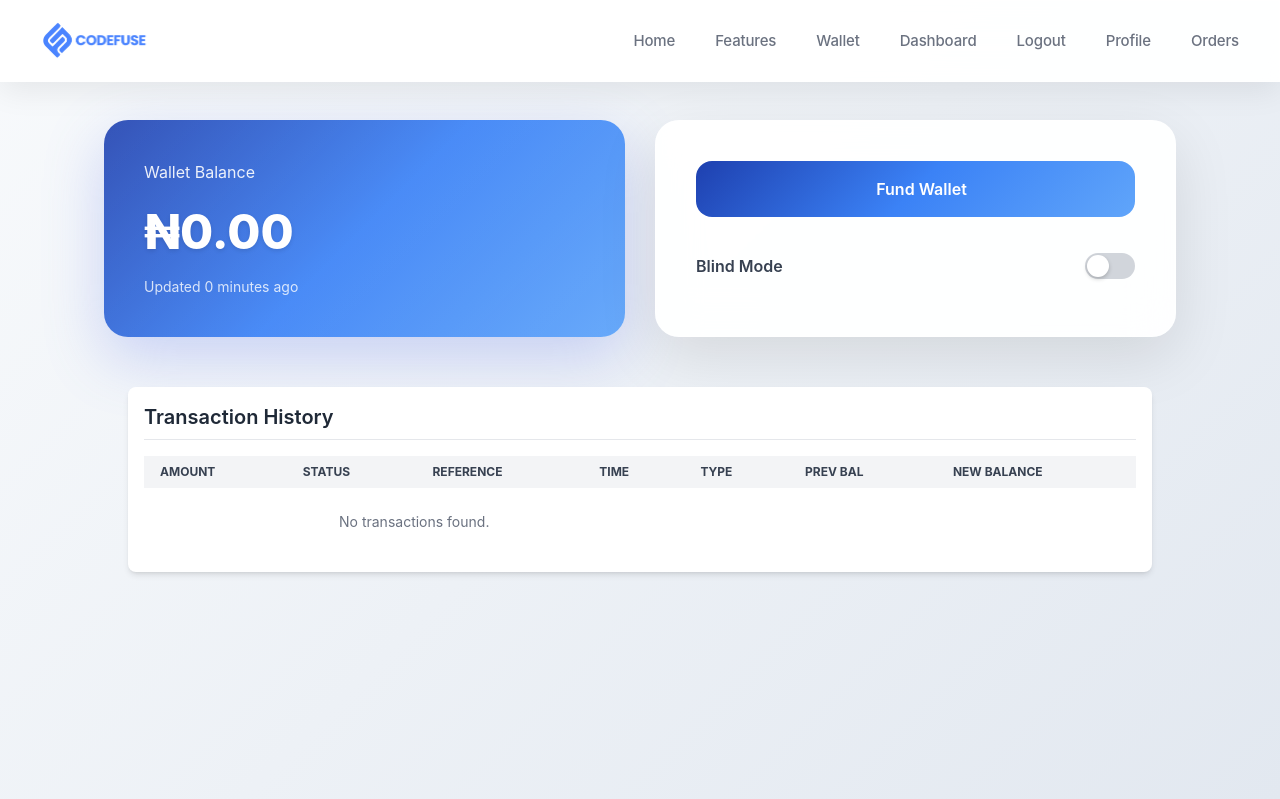
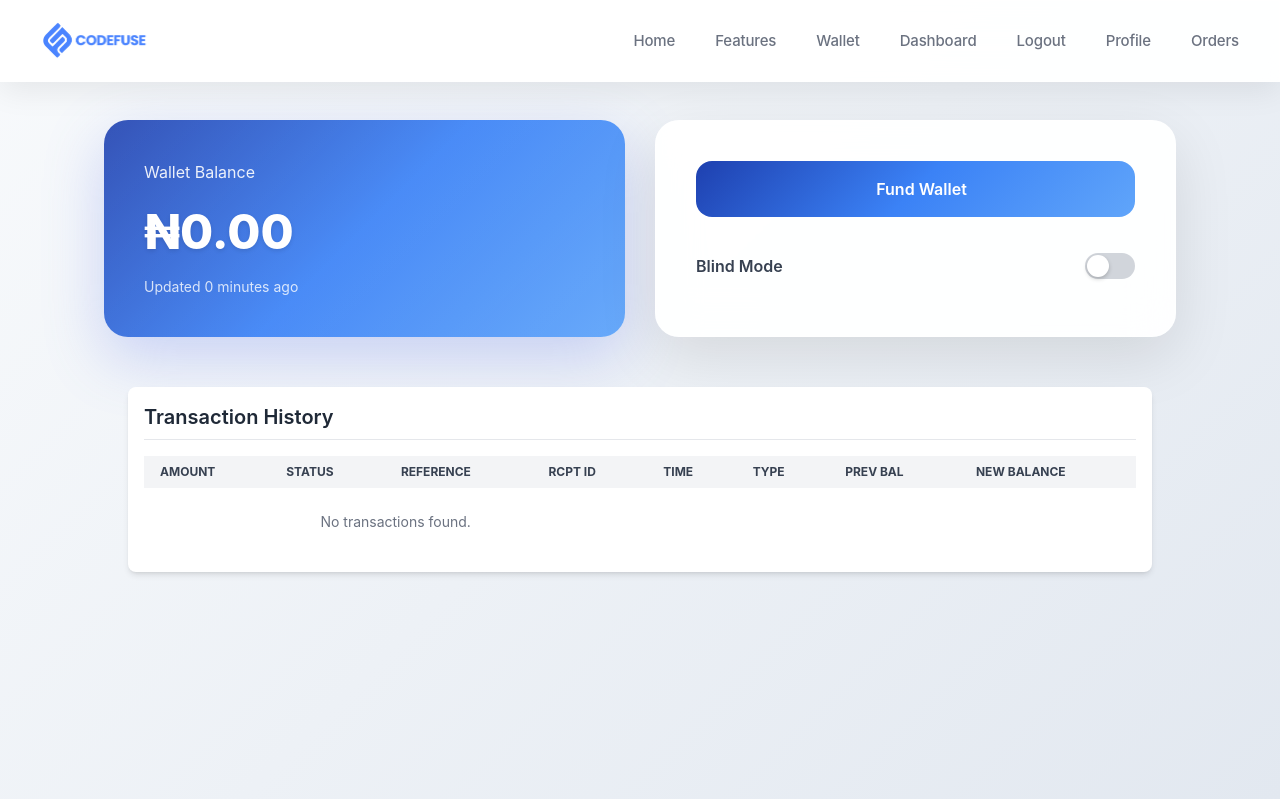
Before and after one commit to 0lamii1/codefuse, a Django app: page /wallet in a window 1280 px wide. Shown: the top 799 px of the page. Run offline with Django 5.2, Linux system fonts and the light colour scheme; the visitor is signed in with stand-in values (Sample User, id 1); data comes from the database, SQL or seed files in the repository; data that the repository does not hold is empty; some libraries are stand-ins or nearby versions; some web fonts are replaced.

Commit message:
wallet ui

```diff
--- a/templates/wallet.html
+++ b/templates/wallet.html
@@ -421,6 +421,7 @@
                 <th class="px-4 py-2">Amount</th>
                 <th class="px-4 py-2">Status</th>
                 <th class="px-4 py-2">Reference</th>
+                <th class="px-4 py-2">Rcpt ID</th>
                 <th class="px-4 py-2">Time</th>
                 <th class="px-4 py-2">Type</th>
                 <th class="px-4 py-2">Prev Bal</th>
@@ -441,6 +442,7 @@
                     </span>
                     </td>
                     <td class="px-4 py-2 text-xs font-mono break-all">{{ transaction.reference }}</td>
+                    <td class="px-4 py-2 text-xs font-mono break-all">{{ transaction.receipt_id }}</td>
                     <td class="px-4 py-2 text-gray-500">{{ transaction.created_at|date:"M d, Y H:i A" }}</td>
                     <td class="px-4 py-2 text-gray-500">{{ transaction.type }}</td>
                     <td class="px-4 py-2 text-gray-500">₦{{ transaction.previous_balance }}</td>
```
